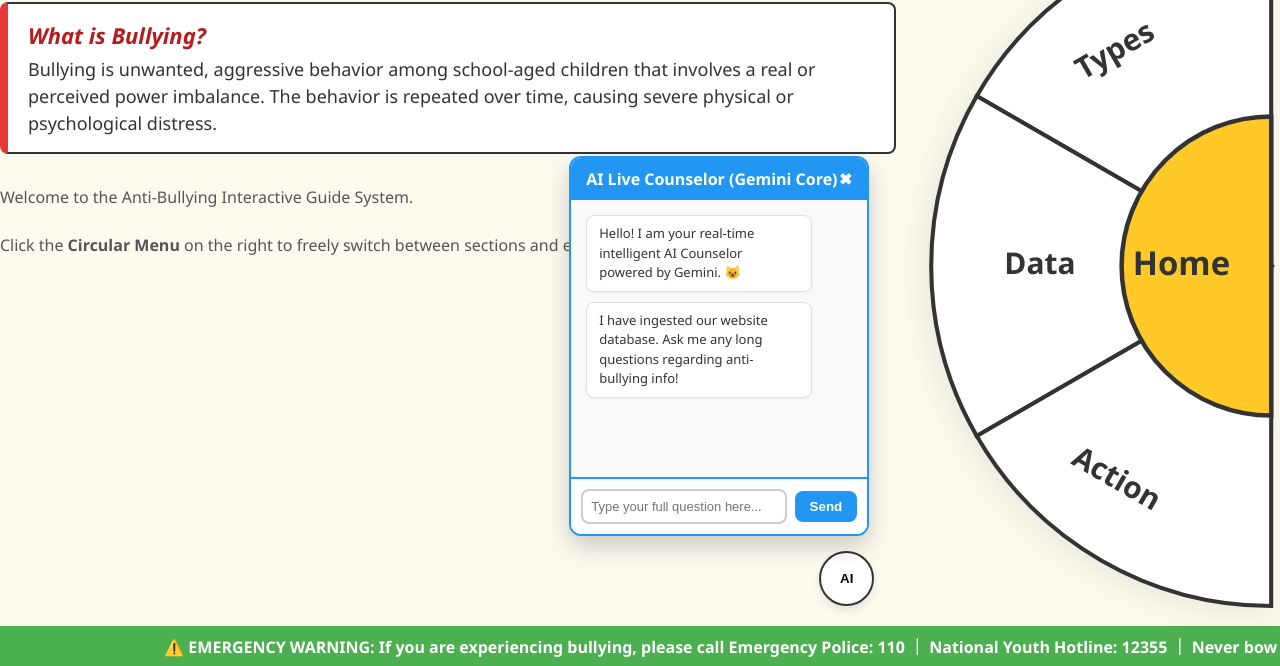
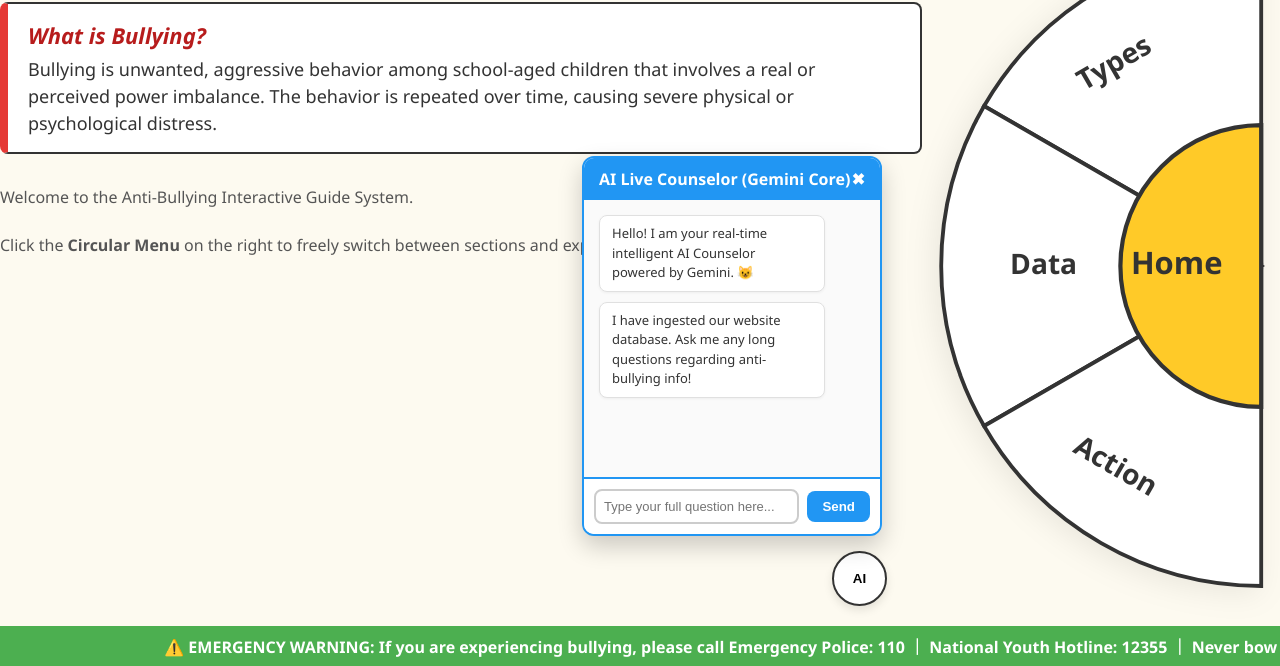
Before and after one commit to hipter980-dotcom/anti-bullying-website, a plain HTML site: page index.html in a window 1280 px wide. Both pictures are taken after a click on the button "AI". Shown: the part 134-800 px from the top of the page. Drawn offline with nearby package versions, Linux system fonts and the light colour scheme.

Commit message:
Add files via upload

```diff
--- a/index.html
+++ b/index.html
@@ -36,20 +36,21 @@
         .rotate-icon { font-size: 50px; margin-bottom: 20px; animation: spin 2s linear infinite; }
         @keyframes spin { 0% { transform: rotate(0deg); } 50% { transform: rotate(90deg); } 100% { transform: rotate(0deg); } }
 
-        /* 🎥 当屏幕高度大于宽度（竖屏状态）时，强制拦截提醒 */
+        /* 🎥 只有在真正的窄竖屏状态下才会拦截，引导用户横屏使用电脑版效果 */
         @media (max-aspect-ratio: 1/1) {
             #rotate-overlay { display: flex; }
         }
 
-        /* ================= VIEW CONTAINER (⚖️ 两栏绝对物理硬隔离) ================= */
+        /* ================= VIEW CONTAINER (⚖️ 全设备完美等比例物理硬隔离) ================= */
         .view-container {
             position: relative;
+            flex: 1;
             height: 100%;
-            width: 70vw; /* 左边内容只占 70% 空间 */
-            max-width: 70vw;
+            /* 🌟 极致等比例：左侧内容区永远精准占据 72% 屏幕宽度，绝不溢出，完美复刻电脑排版 */
+            width: 72vw;
+            max-width: 72vw;
             padding: 3% 4%;
             padding-bottom: 70px;
-            box-sizing: border-box;
         }
         .view {
             position: absolute; top: 0; left: 0; width: 100%; height: 100%;
@@ -62,16 +63,16 @@
         .view.active { opacity: 1; pointer-events: auto; z-index: 10; transform: translateY(0); }
         .view::-webkit-scrollbar { width: 0px; }
 
-        /* ================= SVG CIRCULAR NAVIGATION (等比例安全缩放圆盘) ================= */
+        /* ================= SVG CIRCULAR NAVIGATION (等比例圆盘) ================= */
         .side-nav {
             position: absolute;
+            /* 🌟 极致等比例：让圆盘区域牢牢锁定在屏幕右侧 28% 宽度空间，高度按比例缩放，绝对不遮挡左边卡片 */
             right: 0;
             top: 50%;
             transform: translateY(-50%);
-            /* 🌟 核心修复：让右侧圆盘容器的宽度严格限制在 28vw，高度按比缩放，绝不会越界 */
             width: 28vw;
             height: 56vw;
-            max-height: 85vh;
+            max-height: 80vh;
             z-index: 50;
         }
         svg { width: 100%; height: 100%; overflow: visible; filter: drop-shadow(-5px 5px 15px rgba(0,0,0,0.08)); }
@@ -89,10 +90,10 @@
         .marquee-text { white-space: nowrap; font-size: 16px; font-weight: bold; animation: scroll-left 18s linear infinite; }
         @keyframes scroll-left { 0% { transform: translateX(100vw); } 100% { transform: translateX(-100%); } }
 
-        /* 🌟 AI球完美定格在左侧 70% 区域的右下角安全线内，头部绝对不会被割 */
+        /* 🌟 AI球位置等比例安全锁定：定格在左侧72%大界面的右下角，无论什么屏幕都一目了然，绝不越界 */
         .ai-ball {
             position: absolute;
-            left: 64vw;
+            left: 65vw;
             bottom: 60px;
             width: 55px;
             height: 55px;
@@ -110,7 +111,7 @@
         }
         .ai-ball:hover { transform: scale(1.1); background-color: #e3f2fd; }
 
-        .ai-modal { position: absolute; left: calc(64vw - 250px); bottom: 130px; width: 300px; height: 380px; background: #fff; border: 2px solid #2196f3; border-radius: 12px; box-shadow: 0 10px 25px rgba(0,0,0,0.2); z-index: 80; display: none; flex-direction: column; overflow: hidden; animation: popUp 0.3s ease-out; }
+        .ai-modal { position: absolute; left: calc(65vw - 250px); bottom: 130px; width: 300px; height: 380px; background: #fff; border: 2px solid #2196f3; border-radius: 12px; box-shadow: 0 10px 25px rgba(0,0,0,0.2); z-index: 80; display: none; flex-direction: column; overflow: hidden; animation: popUp 0.3s ease-out; }
         @keyframes popUp { from { opacity: 0; transform: translateY(20px); } to { opacity: 1; transform: translateY(0); } }
         .ai-header { background: #2196f3; color: white; padding: 10px 15px; font-weight: bold; display: flex; justify-content: space-between; }
 
@@ -132,13 +133,13 @@
         .home-meaning-box i { font-weight: bold; color: #b71c1c; font-size: clamp(16px, 1.8vw, 22px); display: inline-block; margin-bottom: 4px; }
         .home-desc { font-size: clamp(13px, 1.4vw, 16px); line-height: 1.5; color: #555; }
 
-        /* 🌟 强制保持 3 列卡片网格电脑端排版，等比例缩放 */
+        /* 🌟 电脑版标准的 3 列卡片网格排版，永远等比例绽放，拒绝变成单列手机样式 */
         .card-grid { display: grid; grid-template-columns: repeat(3, 1fr); gap: 15px; width: 100%; padding-bottom: 5px; }
-        .flip-card { background-color: transparent; height: calc(27vh - 5px); min-height: 110px; perspective: 1000px; outline: none; }
+        .flip-card { background-color: transparent; height: calc(28vh - 5px); min-height: 110px; perspective: 1000px; outline: none; }
         .flip-card-inner { position: relative; width: 100%; height: 100%; text-align: center; transition: transform 0.6s cubic-bezier(0.4, 0.2, 0.2, 1); transform-style: preserve-3d; }
         .flip-card:hover .flip-card-inner, .flip-card:focus .flip-card-inner, .flip-card.kb-flipped .flip-card-inner { transform: rotateY(180deg); }
         .flip-card-front, .flip-card-back { position: absolute; width: 100%; height: 100%; backface-visibility: hidden; display: flex; flex-direction: column; border-radius: 10px; border: 2px solid #333; padding: 8px 10px; }
-        .flip-card-front { background-color: #fff; font-size: clamp(12px, 1.4vw, 16px); font-weight: bold; justify-content: center; align-items: center; transform: rotateY(0deg); z-index: 2; }
+        .flip-card-front { background-color: #fff; font-size: clamp(13px, 1.5vw, 17px); font-weight: bold; justify-content: center; align-items: center; transform: rotateY(0deg); z-index: 2; }
         .flip-card-back { background-color: #fff9c4; text-align: left; justify-content: flex-start; align-items: flex-start; transform: rotateY(180deg); overflow-y: auto; }
         .flip-card-back::-webkit-scrollbar { width: 0px; }
         .card-def-label { font-weight: bold; color: #b71c1c; font-size: 11px; margin-bottom: 1px; border-bottom: 1px dashed #aaa; width: 100%; }
@@ -163,7 +164,7 @@
 <div id="rotate-overlay">
     <div class="rotate-icon">🔄</div>
     <h3 style="margin: 0 0 10px 0; font-size: 20px;">Landscape Mode Required</h3>
-    <p style="color: #aaa; font-size: 14px; margin: 0; max-width: 280px; line-height: 1.4;">Please turn your device sideways or enable auto-rotate to enter desktop dashboard mode.</p>
+    <p style="color: #aaa; font-size: 14px; margin: 0; max-width: 280px; line-height: 1.4;">Please turn your phone sideways or enable auto-rotate to enter full desktop dashboard mode.</p>
 </div>
 
 <div id="app">
@@ -190,6 +191,7 @@
     </nav>
 
     <main class="view-container">
+        <!-- View 0: Home -->
         <article class="view active" id="view-0">
             <h1 class="home-title">Anti-Bullying Guide</h1>
             <div class="home-meaning-box">
@@ -199,6 +201,7 @@
             <p class="home-desc">Welcome to the Anti-Bullying Interactive Guide System.<br><br>Click the <b>Circular Menu</b> on the right to freely switch between sections and explore vital information.</p>
         </article>
 
+        <!-- View 1: Types -->
         <section class="view" id="view-1">
             <div class="page-title">Types of Bullying & Their Impacts</div>
             <div class="card-grid">
@@ -271,6 +274,7 @@
             </div>
         </section>
 
+        <!-- View 2: Data -->
         <section class="view" id="view-2">
             <div class="page-title">Data Analysis (2020 - 2025)</div>
             <div class="data-content">
@@ -285,6 +289,7 @@
             </div>
         </section>
 
+        <!-- View 3: Solution -->
         <section class="view" id="view-3">
             <div class="page-title">Solutions & Actions</div>
             <div class="solution-grid">
@@ -302,6 +307,7 @@
         <div class="marquee-text">⚠️ EMERGENCY WARNING: If you are experiencing bullying, please call Emergency Police: 110 ｜ National Youth Hotline: 12355 ｜ Never bow down to bullying!</div>
     </div>
 
+    <!-- AI Chat System -->
     <button class="ai-ball" id="ai-btn">AI</button>
     <div class="ai-modal" id="ai-modal">
         <div class="ai-header"><span>AI Live Counselor (Gemini Core)</span> <span id="close-ai">✖</span></div>
@@ -319,9 +325,9 @@
 
 </div>
 
+<!-- ⚙️ JavaScript Core 请求与交互模块 -->
 <script>
-    // 🌟 修复后的完整有效全局密钥
-    const GEMINI_API_KEY = "AIzaSyA" + "b8RN6JH3HBfTU-J" + "z4wAAFZk0iJKDYvadwCRf2bAE-ebOXiDxQ";
+    const GEMINI_API_KEY = "AQ.Ab8RN6JH3HBfTU-Jz4wAAFZk0iJKDYvadwCRf2bAE-ebOXiDxQ";
 
     const views = document.querySelectorAll('.view');
     const navItems = document.querySelectorAll('.nav-item');
@@ -422,6 +428,7 @@
     }
 </script>
 
+<!-- 图表模块 -->
 <script>
     const ctxPie = document.getElementById('pieChartCanvas').getContext('2d');
     new Chart(ctxPie, {
```
